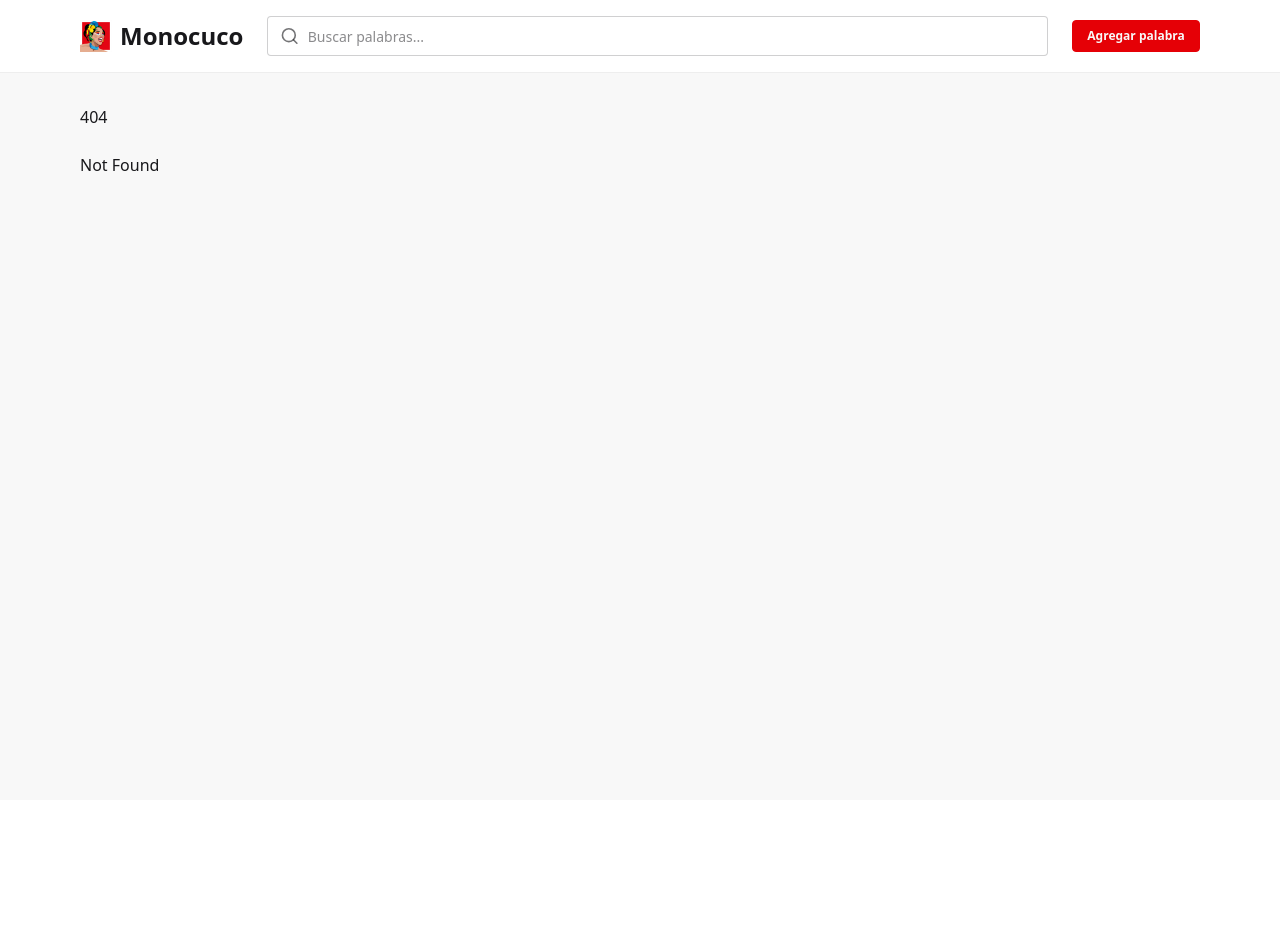
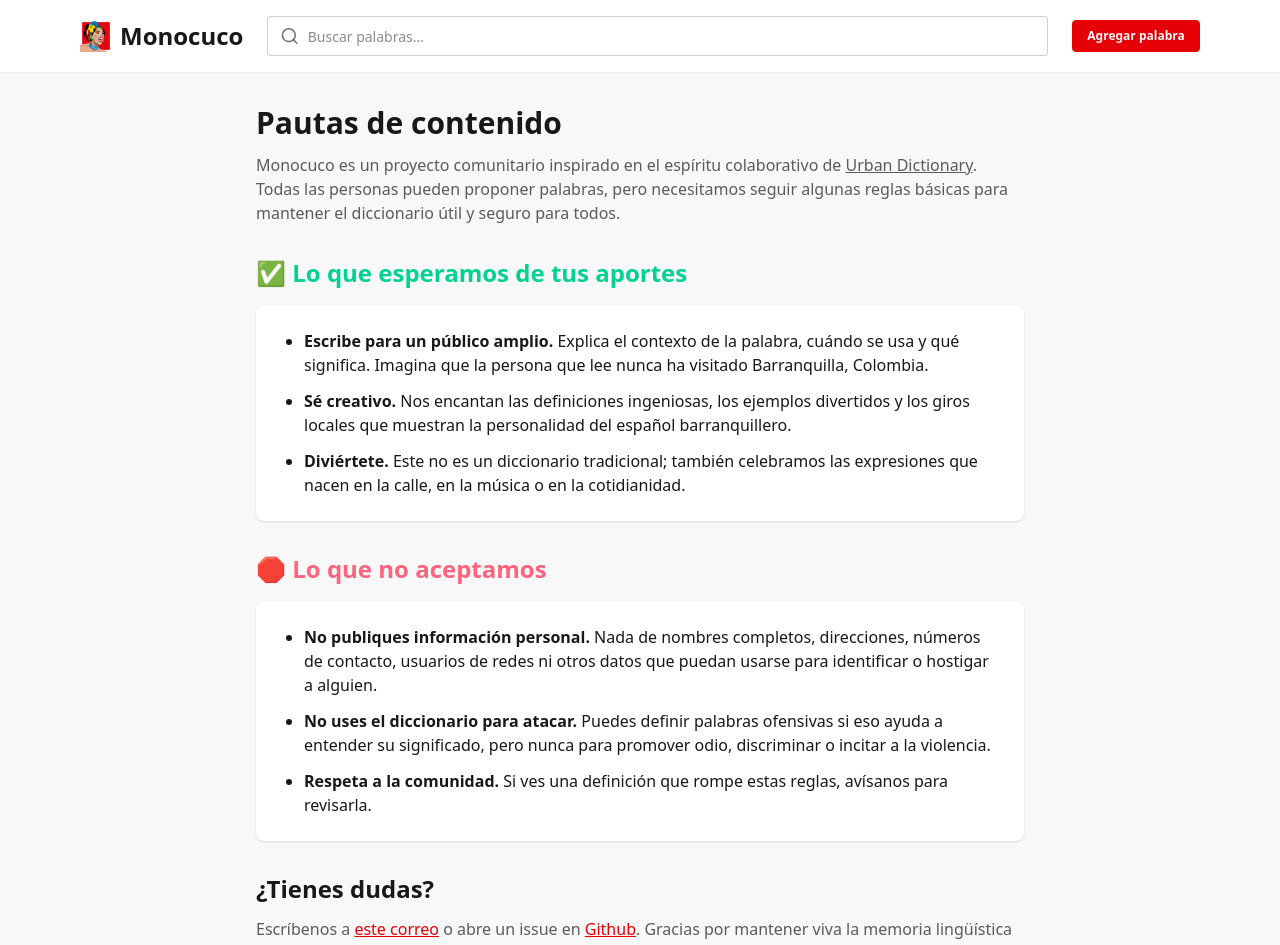
Before and after one commit to sjdonado/monocuco, a SvelteKit app: page /guidelines in a window 1280 px wide. Before the commit this address had no page. Shown: the top 945 px of the page. Before the commit the page ends 800 px from the top, so only its background shows below. Built offline with nearby package versions, Linux system fonts and the light colour scheme.

Commit message:
feat: guidlines static page

```diff
--- /dev/null
+++ b/src/routes/guidelines/+page.svelte
@@ -0,0 +1,73 @@
+<svelte:head>
+	<title>Pautas de contenido | Monocuco</title>
+</svelte:head>
+
+<section class="mx-auto w-full max-w-3xl space-y-8 text-base-content">
+	<header class="space-y-3">
+		<h1 class="text-3xl font-bold">Pautas de contenido</h1>
+		<p class="text-base-content/70">
+			Monocuco es un proyecto comunitario inspirado en el espíritu colaborativo de <a
+				class="link"
+				href="https://www.urbandictionary.com/"
+				target="_blank"
+				rel="noreferrer">Urban Dictionary</a
+			>. Todas las personas pueden proponer palabras, pero necesitamos seguir algunas reglas básicas
+			para mantener el diccionario útil y seguro para todos.
+		</p>
+	</header>
+
+	<section class="space-y-4">
+		<h2 class="text-2xl font-semibold text-success">✅ Lo que esperamos de tus aportes</h2>
+		<div class="card bg-base-100 p-6 shadow-sm space-y-3">
+			<ul class="list-disc space-y-3 pl-6">
+				<li>
+					<strong>Escribe para un público amplio.</strong> Explica el contexto de la palabra, cuándo
+					se usa y qué significa. Imagina que la persona que lee nunca ha visitado Barranquilla, Colombia.
+				</li>
+				<li>
+					<strong>Sé creativo.</strong> Nos encantan las definiciones ingeniosas, los ejemplos divertidos
+					y los giros locales que muestran la personalidad del español barranquillero.
+				</li>
+				<li>
+					<strong>Diviértete.</strong> Este no es un diccionario tradicional; también celebramos las
+					expresiones que nacen en la calle, en la música o en la cotidianidad.
+				</li>
+			</ul>
+		</div>
+	</section>
+
+	<section class="space-y-4">
+		<h2 class="text-2xl font-semibold text-error">🛑 Lo que no aceptamos</h2>
+		<div class="card bg-base-100 p-6 shadow-sm space-y-3">
+			<ul class="list-disc space-y-3 pl-6">
+				<li>
+					<strong>No publiques información personal.</strong> Nada de nombres completos, direcciones,
+					números de contacto, usuarios de redes ni otros datos que puedan usarse para identificar o
+					hostigar a alguien.
+				</li>
+				<li>
+					<strong>No uses el diccionario para atacar.</strong> Puedes definir palabras ofensivas si eso
+					ayuda a entender su significado, pero nunca para promover odio, discriminar o incitar a la
+					violencia.
+				</li>
+				<li>
+					<strong>Respeta a la comunidad.</strong> Si ves una definición que rompe estas reglas, avísanos
+					para revisarla.
+				</li>
+			</ul>
+		</div>
+	</section>
+
+	<section class="space-y-3">
+		<h2 class="text-2xl font-semibold">¿Tienes dudas?</h2>
+		<p class="text-base-content/70">
+			Escríbenos a <a class="link link-primary" href="mailto:cedar.onyxes0q@icloud.com"
+				>este correo</a
+			>
+			o abre un issue en
+			<a class="link link-primary" href="https://github.com/sjdonado/monocuco/issues" target="_blank" rel="noreferer"
+				>Github</a
+			>. Gracias por mantener viva la memoria lingüística de la Costa Caribe.
+		</p>
+	</section>
+</section>
--- /dev/null
+++ b/src/routes/guidelines/+page.ts
@@ -0,0 +1 @@
+export const prerender = true;
```
Also changed, not shown: 1 other file (tests, documents, lock files or other folders).
